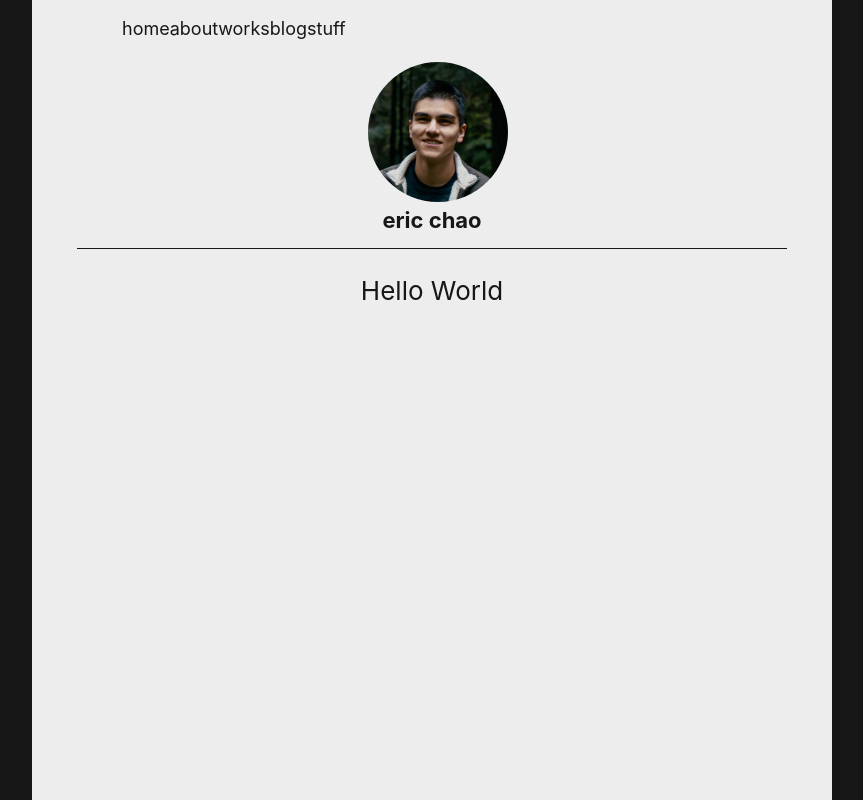
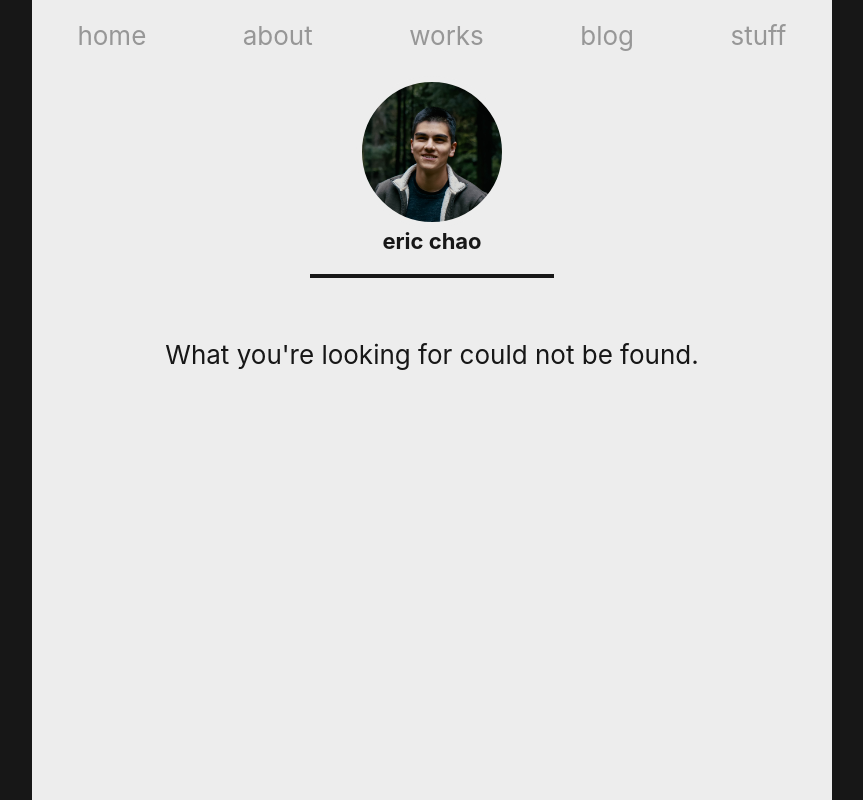
Before and after one commit to ericjardon/jarch, a React (Create React App) app: page / in a window 1280 px wide. Shown: the whole page, without its empty margins (208-1071 px from the left). Built offline with nearby package versions, Linux system fonts and the light colour scheme.

Commit message:
fix profile icon, nav bar links, add basic router and link elems

```diff
--- a/package.json
+++ b/package.json
@@ -10,9 +10,9 @@
     "@types/node": "^12.20.25",
     "@types/react": "^17.0.21",
     "@types/react-dom": "^17.0.9",
+    "@types/react-router-dom": "^5.1.9",
     "react": "^17.0.2",
     "react-dom": "^17.0.2",
-    "react-router-dom": "^5.3.0",
     "react-scripts": "4.0.3",
     "typescript": "^4.4.3",
     "web-vitals": "^1.1.2"
@@ -40,5 +40,8 @@
       "last 1 firefox version",
       "last 1 safari version"
     ]
+  },
+  "devDependencies": {
+    "react-router-dom": "^5.3.0"
   }
 }
--- a/src/App.css
+++ b/src/App.css
@@ -8,7 +8,23 @@
 html {
   overflow-x: hidden;
   box-sizing: border-box;
-  margin: 0;
+}
+
+body {
+  background-color: var(--color-black);
+}
+
+a:link {
+  text-decoration: none;
+}
+a:visited {
+  text-decoration: none;
+}
+a:hover {
+  text-decoration: none;
+}
+a:active {
+  text-decoration: none;
 }
 
 .App {
@@ -16,7 +32,8 @@ html {
 }
 
 .App-container {
-  background-color: var(--color-black);
+  text-align: center;
+  background-color: transparent;
   min-height: 100vh;
   display: flex;
   flex-direction: column;
@@ -66,7 +83,6 @@ html {
   height: 100%;
   margin: 0px 45px;
   padding-bottom: 15px;
-  border-bottom: 1px solid #171717;
 }
 
 #profile-block {
@@ -77,34 +93,23 @@ html {
   height:auto;
 }
 
-#profile-circle {
-  border-radius: 50%;
-  width: 140px;
-  height: 140px;
-  overflow: hidden;
-  border: 5px solid var(--color-light);
-}
-
-#profile-img {
-  max-width:175px;
-  margin-left: -5px;
-  margin-bottom: -8px;
-}
-
-#profile-circle:hover {
-  border: 5px solid var(--color-grey);
-}
-
-.test {
+.profile-img {
   border-radius: 50%;
   border: 6px solid var(--color-light);
   background-image: url('./img/profile.jpg');
   background-size: cover;
+  height: 140px;
+  width: 140px;
 }
-.test:hover {
-  border: 6px solid var(--color-black);
+.profile-img:hover {
+  border: 6px solid var(--color-grey);
 }
 
+#header-line {
+  border: 2px solid var(--color-black);
+  width: 240px;
+  margin: 20px auto;
+}
 
 /*--- Nav bar Links ---*/
 #nav-bar-links {
@@ -112,14 +117,41 @@ html {
   height: auto;
   display: flex;
   justify-content: space-between;
-  padding-left: 45px;
-  padding-right: 45px
+  padding: 20px 0 25px 0;
 }
+
 .nav-links {
-  font-size: 18px;
+  font-size: 22px;
   display: flex;
   padding: 0;
   flex-direction: row;
   justify-content: space-between;
   list-style: none;
 }
+
+a.nav-link {
+  color: #979797;
+}
+
+a.nav-link:hover {
+  color: var(--color-accent);
+  font-weight: 500;
+}
+
+a.nav-link::before {
+  display: block;
+  content: attr(title);
+  font-weight: 500;
+  height: 0;
+  overflow: hidden;
+  visibility: hidden;
+}
+
+
+/*=============RESPONSIVE============*/
+
+@media only screen and (max-width: 768px) {
+  .main-container {
+    width: 100%;
+  }
+}
--- a/src/App.tsx
+++ b/src/App.tsx
@@ -1,14 +1,15 @@
-import React from 'react';
+import React, {useState, useEffect} from 'react';
 import './App.css';
 import MainContainer from './components/MainContainer';
 
-function App() {
+const App = () => {
+
+  const [language, setLanguage] = useState("en");
+
   return (
-    <div className="App">
-      <main className="App-container">
+      <div className="App-container">
         <MainContainer />
-      </main>
-    </div>
+      </div>
   );
 }
 
--- a/src/components/MainContainer.tsx
+++ b/src/components/MainContainer.tsx
@@ -1,12 +1,22 @@
 import React from 'react'
 import NavBar from './NavBar'
+import {BrowserRouter as Router, Switch, Route} from "react-router-dom";
+
 
 export default function MainContainer() {
     return (
+        <Router>
         <main className="main-container">
             <NavBar />
-            <p>Hello World</p>
-
+            <Switch>
+                <Route exact path ="/home" render={() => <p>Hello World</p>}/>
+                <Route exact path ="/about" render={() => <p>About</p>}/>
+                <Route exact path ="/works" render={() => <p>Works</p>}/>
+                <Route exact path ="/blog" render={() => <p>Blog</p>}/>
+                <Route exact path ="/stuff" render={() => <p>Stuff</p>}/>
+                <Route exact path ="*" render={() => <p>What you're looking for could not be found.</p>}/>
+            </Switch>
         </main>
+        </Router>
     )
 }
--- a/src/components/NavBar.tsx
+++ b/src/components/NavBar.tsx
@@ -1,6 +1,5 @@
-import React from 'react'
-import img from '../img/profile.jpg'
 import NavLinks from './NavLinks'
+import { Link } from 'react-router-dom'
 
 export default function NavBar() {
     return (
@@ -8,14 +7,12 @@ export default function NavBar() {
             <div id="navbarcontent">
                 <NavLinks />
                 <div id="profile-block">
-                    <div className="test">
+                    <div className="profile-img">
 
-                    </div>
-                    <div id="profile-circle" className="centeredFlex">
-                        <img id="profile-img" src={img} alt="Profile" />
                     </div>
                 </div>
                 <p className="title">eric chao</p>
+                <hr id="header-line"/>
             </div>
         </header>
     )
--- a/src/components/NavLinks.tsx
+++ b/src/components/NavLinks.tsx
@@ -1,15 +1,13 @@
 import React from 'react'
+import {Link} from 'react-router-dom'
 
 export default function NavLinks() {
+
+    const pages = ['home', 'about', 'works', 'blog', 'stuff'];
+
     return (
         <div id="nav-bar-links">
-            <ul className="nav-links">
-                <li>home</li>
-                <li>about</li>
-                <li>works</li>
-                <li>blog</li>
-                <li>stuff</li>
-            </ul>
+            {pages.map((page) => <Link title={page} className="nav-link" to={`/${page}`}>{page}</Link>)}
         </div>
     )
 }
--- /dev/null
+++ b/src/copies/fr.json
@@ -0,0 +1,3 @@
+{
+    "bio": ""
+}
```
Also changed, not shown: src/copies/en.json (added, +11 -0 lines), src/copies/es.json (added, +11 -0 lines), TODOS.txt, 1 other file (tests, documents, lock files or other folders).
